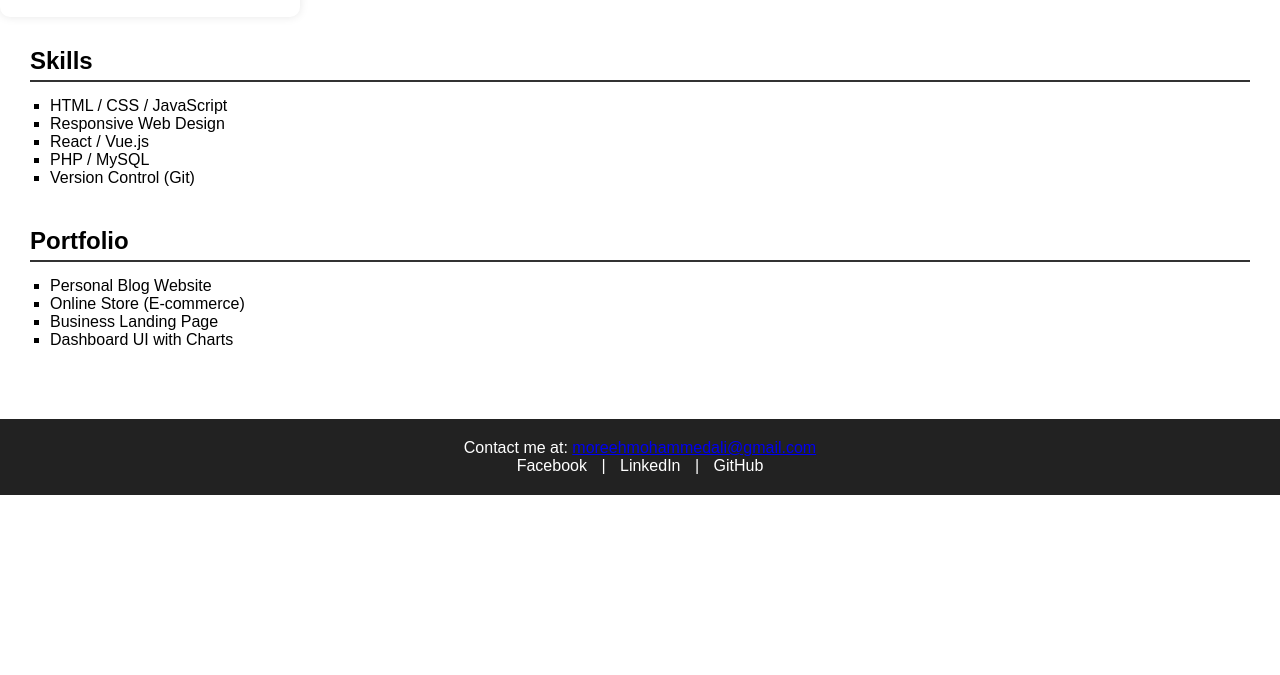
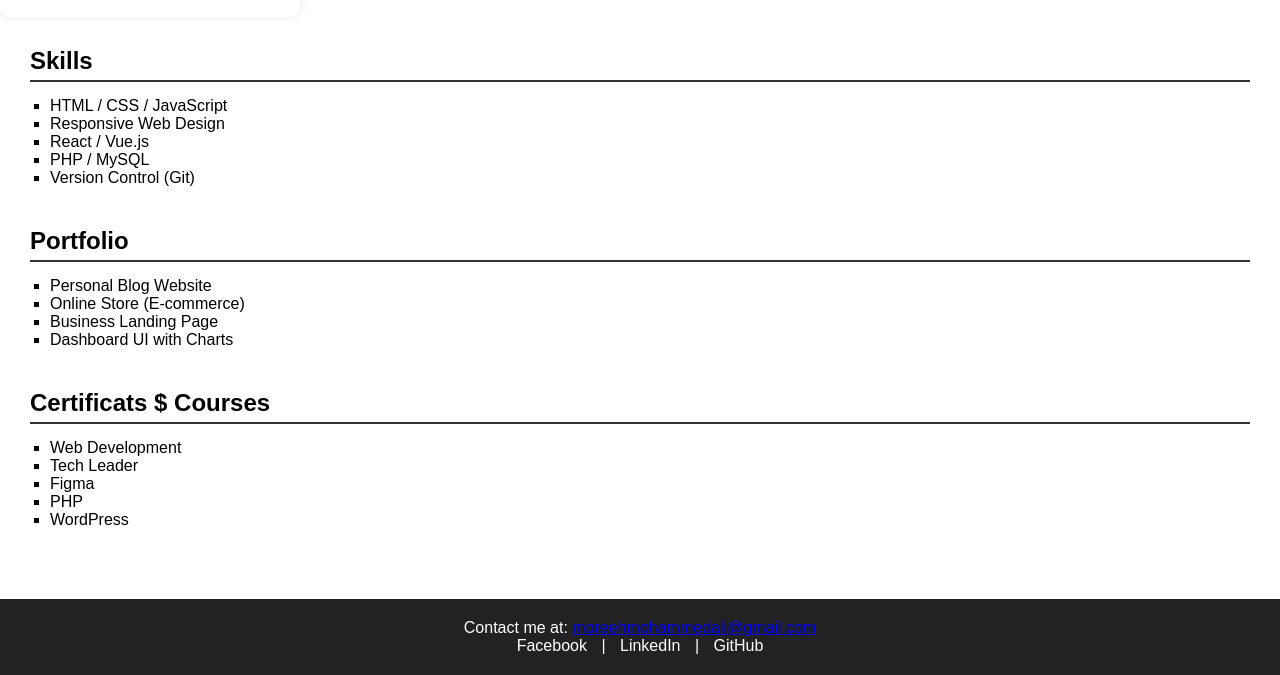
Before and after one commit to Moreeh97/my_profilio, a plain HTML site: page index.html in a window 1280 px wide. Shown: the part 333-1008 px from the top of the page. Before the commit the page ends 828 px from the top, so only its background shows below. Drawn offline with Linux system fonts and the light colour scheme.

Commit message:
adding section into my protofolio for certificates

```diff
--- a/index.html
+++ b/index.html
@@ -45,6 +45,18 @@
         <li>Dashboard UI with Charts</li>
       </ul>
     </section>
+
+
+    <section id="Certificats" class="portfolio">
+      <h2>Certificats $ Courses</h2>
+      <ul>
+        <li>Web Development</li>
+        <li>Tech Leader</li>
+        <li>Figma</li>
+        <li>PHP</li>
+        <li>WordPress</li>
+      </ul>
+    </section>
   </main>
 
   <!-- Footer Section -->
```
